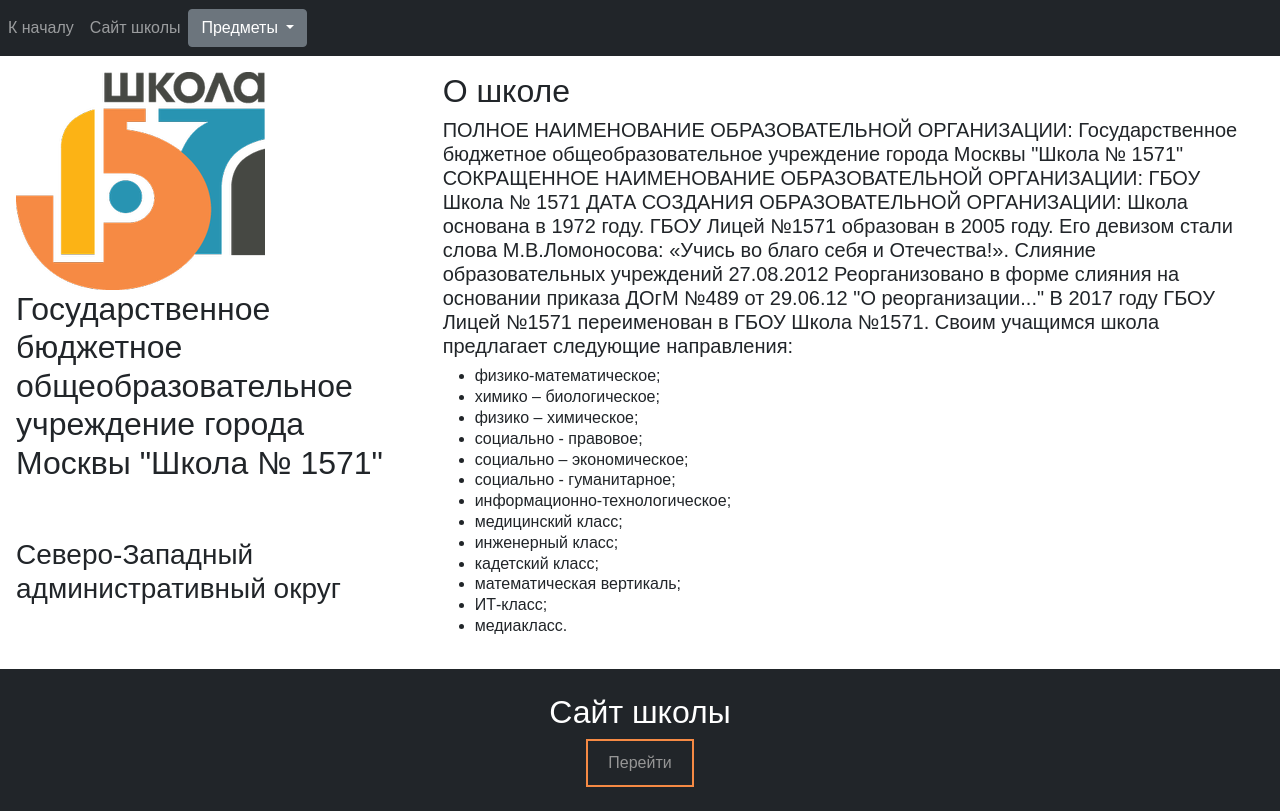
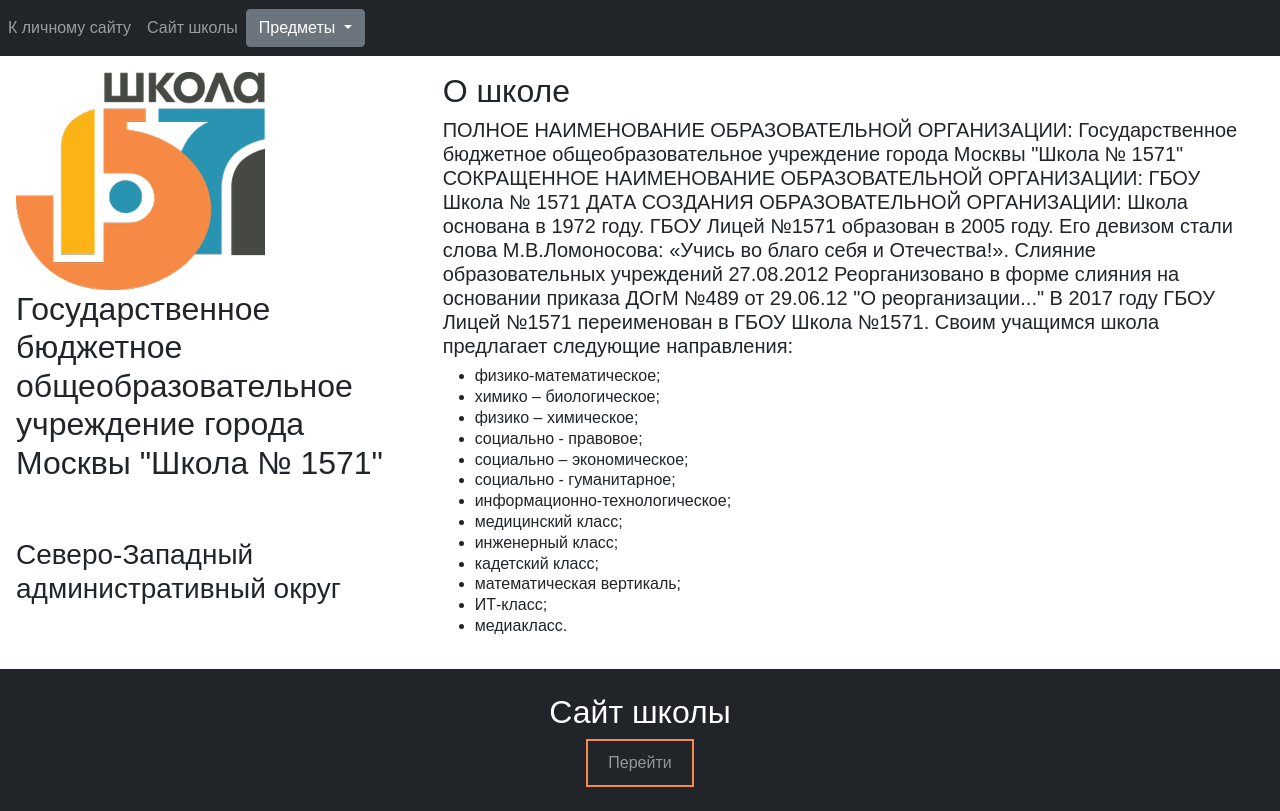
Before and after one commit to Affamen/mySchool, a plain HTML site: page index.html in a window 1280 px wide. Drawn offline with nearby package versions, Linux system fonts and the light colour scheme.

Commit message:
Update index.html

```diff
--- a/index.html
+++ b/index.html
@@ -13,7 +13,7 @@
 <div class="navbar navbar-expand-sm bg-dark navbar-dark sticky-top">
     <ul class="navbar-nav">
         <li class="nav-item">
-            <a class="nav-link" href="index.html">К началу</a>
+            <a class="nav-link" href="https://affamen.github.io/mySite/#">К личному сайту</a>
         </li>
         <li class="nav-item">
             <a class="nav-link" href="https://lyc1571sz.mskobr.ru/info_edu/basics/#/">Сайт школы</a>
```
